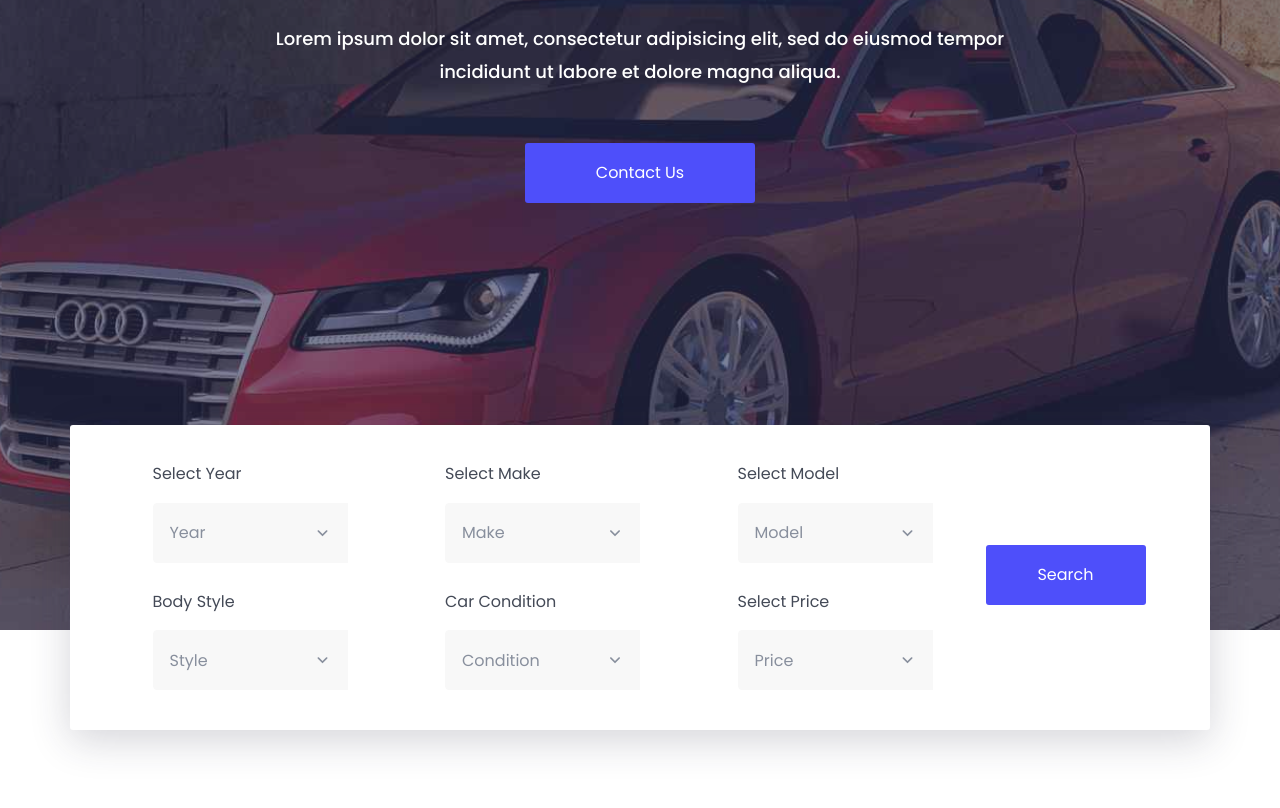
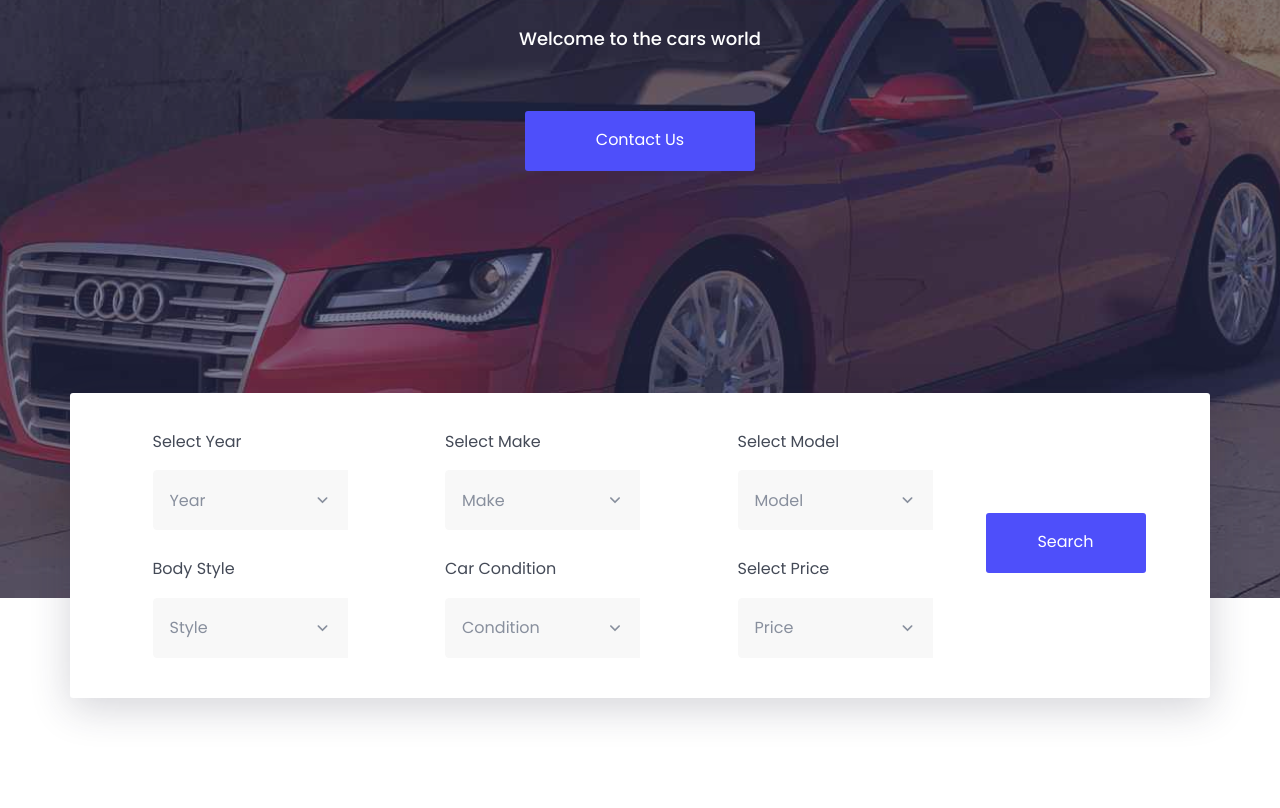
Before and after one commit to Pranesh3123/myproject1-sla, a plain HTML site: page carvilla-v1.0/index.html in a window 1280 px wide. Shown: the part 336-1144 px from the top of the page. Drawn offline with nearby package versions, Linux system fonts and the light colour scheme.

Commit message:
Update index.html text
edited my index file.

```diff
--- a/carvilla-v1.0/index.html
+++ b/carvilla-v1.0/index.html
@@ -107,7 +107,7 @@
 				<div class="welcome-hero-txt">
 					<h2>Pranesh </h2>
 					<p>
-						Lorem ipsum dolor sit amet, consectetur adipisicing elit, sed do eiusmod tempor incididunt ut labore et dolore   magna aliqua.
+						Welcome to the cars world
 					</p>
 					<button class="welcome-btn" onclick="window.location.href='#'">contact us</button>
 				</div>
```
